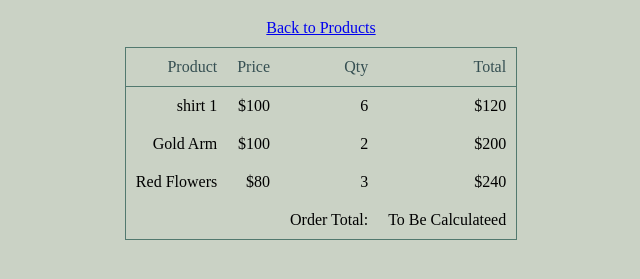
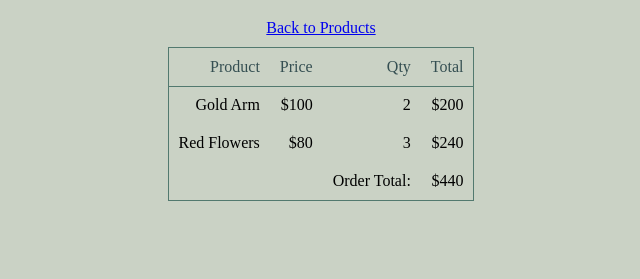
Before and after one commit to BrettSeifried/LAB-06-E-COMMERCE-SITE, a website with bundled scripts: page cart/index.html in a window 1280 px wide. Shown: the part 61-340 px from the top of the page, without its empty margins (319-959 px from the left). Built offline with nearby package versions, Linux system fonts and the light colour scheme; a web font is replaced by a local one.

Commit message:
JS working for sum total of the order

```diff
--- a/cart/cart.js
+++ b/cart/cart.js
@@ -2,7 +2,7 @@ import { shirts } from '../data/shirts.js';
 import { cart } from '../data/cat-data.js';
 import { findById } from '../utils.js';
 import { renderLineItem } from '../render-line-items.js';
-// import { calcOrderTotal } from '../utils.js';
+import { calcOrderTotal } from '../utils.js';
 
 const tbody = document.getElementById('table-body');
 for (let cartItem of cart){
@@ -26,6 +26,9 @@ for (let cartItem of cart){
     // tr.append(tdName, tdPrice, tdQty, tdTotal);
     tbody.appendChild(tr);
 }
+const orderTotal = calcOrderTotal(cart, shirts);
+const tdOrderTotal = document.getElementById('total');
+tdOrderTotal.textContent = `$${orderTotal}`;
 
 // const tfoot = document.getElementById('tfoot');
 // for (let sumCart of ){
--- a/cart/index.html
+++ b/cart/index.html
@@ -22,17 +22,17 @@
         </thead>
         <tbody id="table-body">
             <tr>
-                <td>shirt 1</td>
+                <!-- <td>shirt 1</td>
                 <td>$100</td>
                 <td>6</td>
-                <td>$120</td>
+                <td>$120</td> -->
             </tr>
         </tbody>
         <tfoot>
             <td></td>
             <td></td>
             <td>Order Total:</td>
-            <td>To Be Calculateed</td>
+            <td id="total">To Be Calculateed</td>
         </tfoot>
     </table>
     <script type="module" src="./cart.js"></script>
--- a/utils.js
+++ b/utils.js
@@ -6,6 +6,11 @@ export function findById(id, items){
     }
 }
 
-export function calcOrderTotal(cart, items) {
-
+export function calcOrderTotal(cart, shirts) {
+    let orderTotal = 0;
+    for (let item of cart){
+        const shirt = findById(item.id, shirts);
+        orderTotal = orderTotal + shirt.price * item.qty;
+    }
+    return orderTotal;
 }
```
